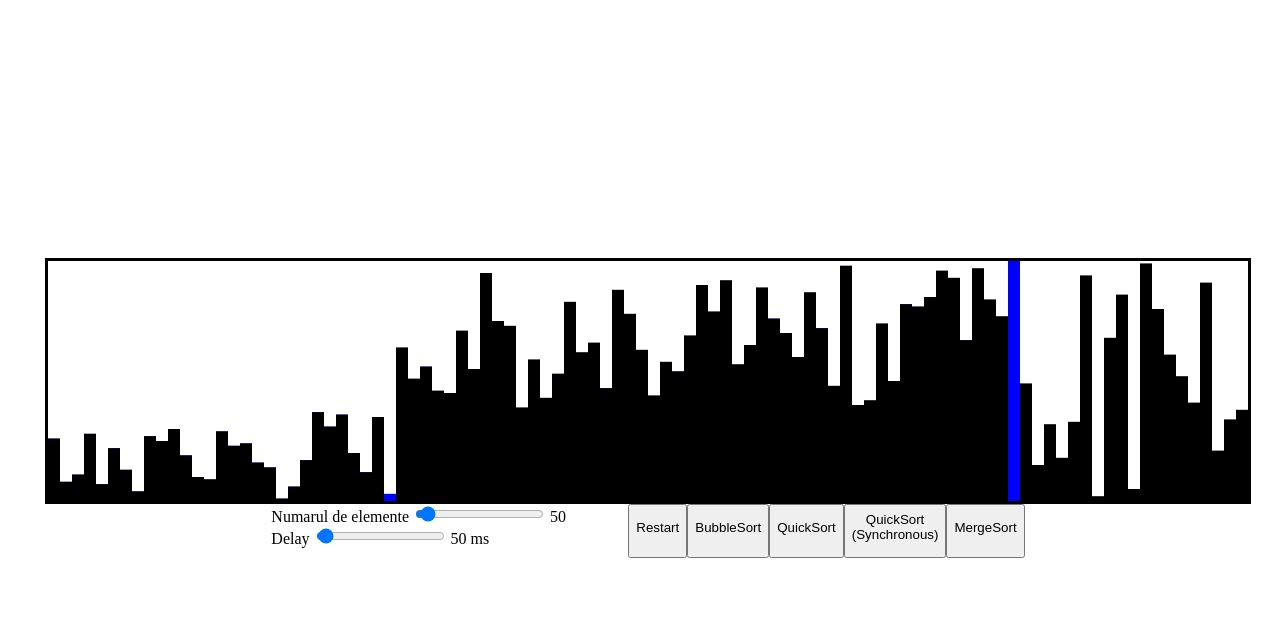
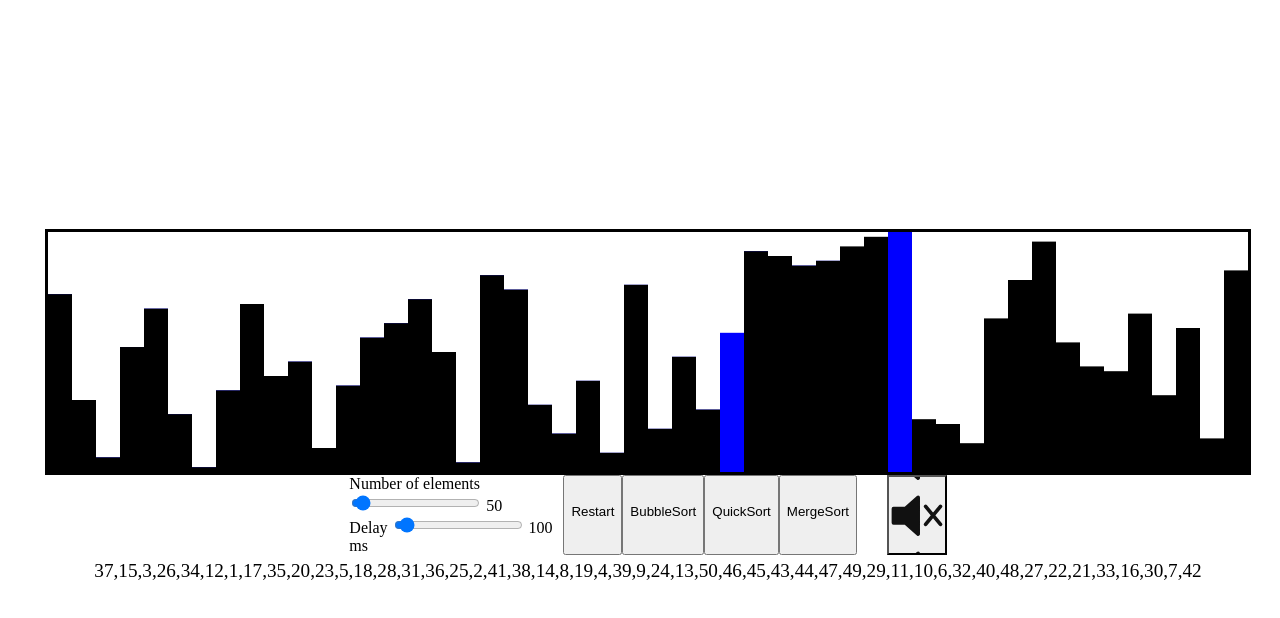
Before and after one commit to GabrielAndreiPreda/Sorting-Visualiser, a plain HTML site: page index.html in a window 1280 px wide. Both pictures are taken after a click on the button "QuickSort". Drawn offline with Linux system fonts and the light colour scheme.

Commit message:
Added sound and mute button

```diff
--- a/index.html
+++ b/index.html
@@ -10,7 +10,7 @@
 		<div style="display: flex;">
 			<div style="flex: 1;justify-content: center; align-items:center;">
 				<div>
-				<label>Numarul de elemente</label>
+					<label>Number of elements</label>
 					<input type="range" min="10" max="1000" value="50" id="arrLen">
 					<label id="lenNr"></label>
 				</div>
@@ -21,7 +21,7 @@
 				</div>
 			</div>
 			<div style="display: flex; flex: 1;">
-				<button id="reset" onclick="reset()">
+				<button id="reset" onclick="window.location.reload()">
 					<p style="margin-top:0.7vh">Restart</p>
 				</button>
 				<script type="text/javascript" src="main.js"></script>
@@ -31,14 +31,20 @@
 				<button onclick="quickSort()">
 					<p style="margin-top:0.7vh">QuickSort</p>
 				</button>
-				<button onclick="quickSortSynced()">
-					<p style="margin-top:0.7vh">QuickSort (Synchronous)</p>
-				</button>
+
 				<button onclick="mergeSort()">
 					<p style="margin-top:0.7vh">MergeSort</p>
 				</button>
 			</div>
+			<button onclick="toggleMute()" style="margin-left: 5%; background-image: url(./Assets/Mute.svg);
+			 background-position: center; background-size: contain ; width:10%" id="muteButton">
+
+			</button>
 		</div>
-		<script type="text/javascript" src="main.js"></script>
+		<div id="array" style="margin: 5px;display: none;font-size: larger; font-family: 'Times New Roman', Times, serif">
+			<!--Displays current array using JavaScript-->
+		</div>
+
+		<script defer type="text/javascript" src="main.js"></script>
 	</body>
 </html>
--- a/main.js
+++ b/main.js
@@ -1,7 +1,10 @@
 var canvas = document.getElementById("myCanvas");
 var ctx = canvas.getContext("2d");
 
-var arrLen = 100;
+// create web audio api context
+var audioCtx = new (window.AudioContext || window.webkitAudioContext)();
+
+var arrLen = 50;
 
 canvas.height = Math.floor(window.innerHeight * 0.3);
 canvas.width = Math.floor((window.innerWidth / arrLen) * 0.95) * arrLen;
@@ -10,32 +13,45 @@ console.log(canvas.width);
 
 var list = [];
 var delay = 100;
+var muted = 0;
 
 var lenRatio = canvas.height / arrLen;
 var lineWidth = canvas.width / arrLen;
 ctx.lineWidth = lineWidth;
 
-init();
+var nSlider = document.getElementById("arrLen");
+var nOutput = document.getElementById("lenNr");
+nSlider.value = arrLen;
+nOutput.innerHTML = nSlider.value;
 
-var Nslider = document.getElementById("arrLen");
-var Noutput = document.getElementById("lenNr");
-Noutput.innerHTML = Nslider.value;
-
-Nslider.oninput = function () {
+nSlider.oninput = function () {
   arrLen = this.value;
-  Noutput.innerHTML = this.value;
+  nOutput.innerHTML = this.value;
 
   reset();
 };
 
-var Dslider = document.getElementById("delay");
-var Doutput = document.getElementById("delayNr");
-Doutput.innerHTML = Dslider.value + " ms";
+var dSlider = document.getElementById("delay");
+var dOutput = document.getElementById("delayNr");
+dSlider.value = delay;
+dOutput.innerHTML = dSlider.value + " ms";
 
-Dslider.oninput = function () {
+dSlider.oninput = function () {
   delay = this.value;
-  Doutput.innerHTML = this.value + " ms";
+  dOutput.innerHTML = this.value + " ms";
 };
+
+document
+  .getElementById("arrLen")
+  .setAttribute("max", Math.floor(window.innerWidth * 0.9));
+
+var htmlList = document.getElementById("array");
+
+setInterval(() => {
+  htmlList.innerHTML = list;
+}, 1);
+
+init();
 
 function init() {
   initArr();
@@ -70,6 +86,10 @@ function initArr() {
   for (i = 0; i < arrLen; i++) {
     list.push(i + 1);
   }
+  if (arrLen <= 50) htmlList.style.display = "block";
+  else {
+    htmlList.style.display = "none";
+  }
 }
 
 function scrambleArr() {
@@ -98,11 +118,11 @@ function drawArr() {
   clearAll();
   //list.forEach(drawLine);
   for (var i = 0; i <= arrLen; i++) {
-    drawLine(list[i], i);
+    drawLine(list[i], i, "black", 0);
   }
 }
 
-function drawLine(length, index, color = "black") {
+function drawLine(length, index, color = "black", sound = 1) {
   /* ctx.strokeStyle = color;
   ctx.beginPath();
   ctx.moveTo(index * lineWidth + lineWidth / 2, canvas.height);
@@ -120,6 +140,14 @@ function drawLine(length, index, color = "black") {
     lineWidth,
     canvas.height
   );
+  playSoundForLength(length, sound);
+}
+
+function playSoundForLength(length, sound) {
+  if (!muted)
+    if (Number.isFinite(length) && sound) {
+      playNote(length, delay / 2);
+    }
 }
 
 function debug() {
@@ -294,3 +322,34 @@ async function quickSortSynced(low = 0, high = arrLen - 1) {
     await quickSort(pi + 1, high);
   }
 }
+
+function playNote(frequency, duration) {
+  // create Oscillator node
+  var oscillator = audioCtx.createOscillator();
+
+  oscillator.type = "square";
+  oscillator.frequency.value = Math.round(
+    normalizeFrequencyForArrLen(frequency) * 1000
+  ); // value in hertz
+  oscillator.connect(audioCtx.destination);
+  oscillator.start();
+
+  setTimeout(function () {
+    oscillator.stop();
+  }, duration);
+}
+
+function normalizeFrequencyForArrLen(frequency) {
+  return (frequency - 1) / (arrLen - 1);
+}
+
+muteButton = document.getElementById("muteButton");
+function toggleMute() {
+  if (muted == 0) {
+    muteButton.style.backgroundImage = "url(./Assets/unmute.png)";
+    muted = 1;
+  } else if (muted == 1) {
+    muteButton.style.backgroundImage = "url(./Assets/Mute.svg)";
+    muted = 0;
+  }
+}
```
Also changed, not shown: Assets/Mute.svg (added), Assets/unmute.png (added). Lines whose indentation alone changed are shown as unchanged.
